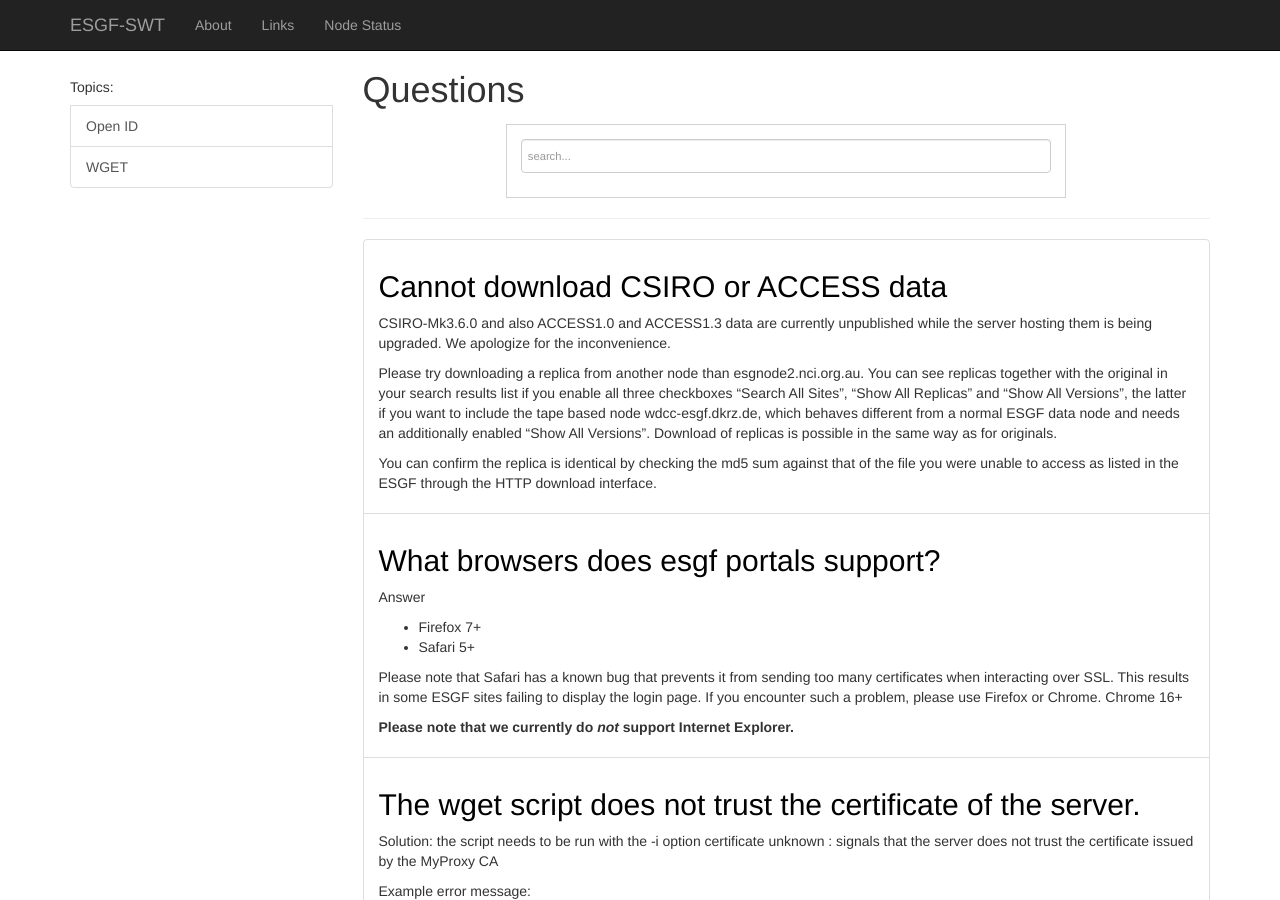
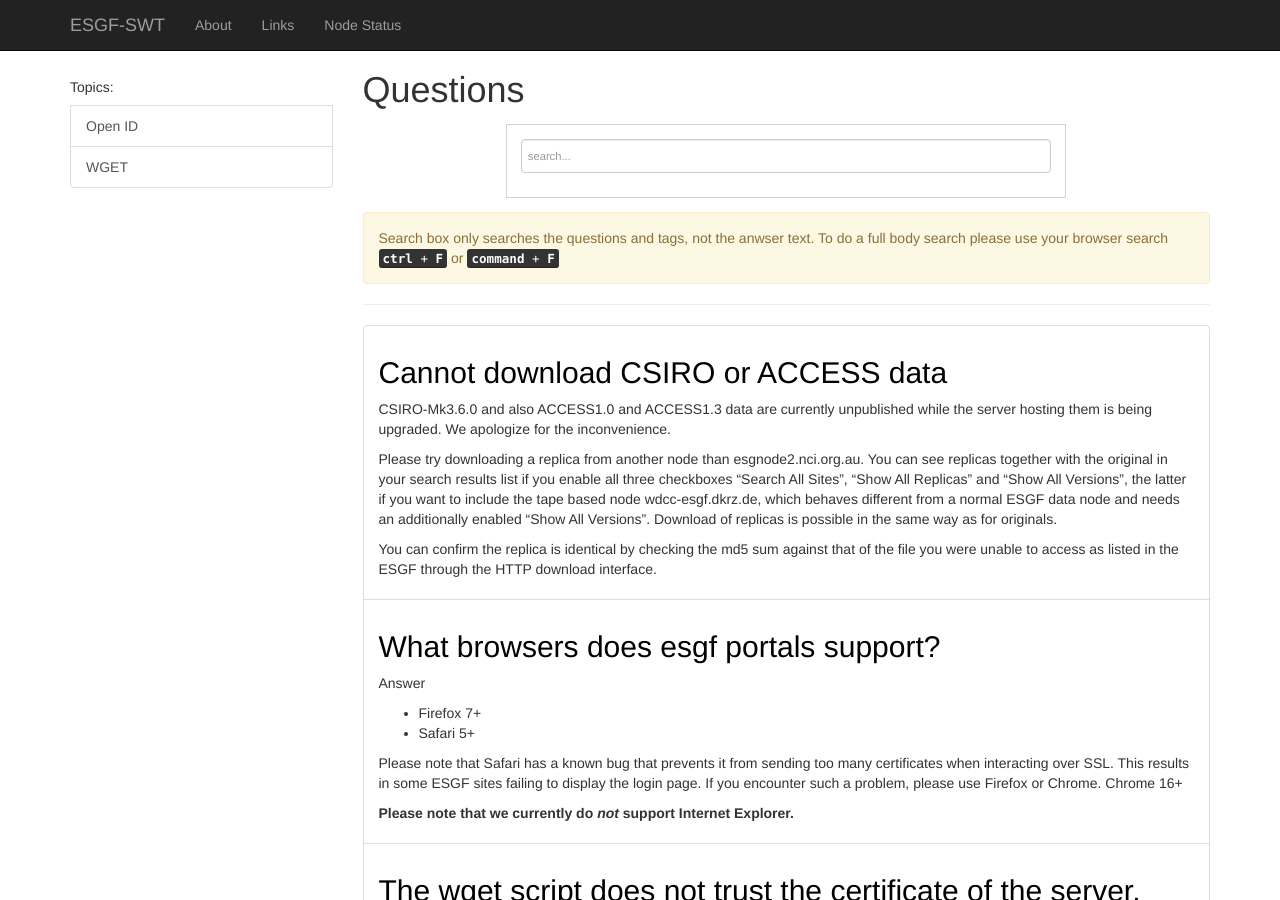
Before and after one commit to ESGF/esgf-swt, a Jekyll site: the page built from index.html, in a window 1280 px wide and 900 px high. Built offline with Jekyll 4.4.1, drawn with Linux system fonts in a browser that asks for light colours; nearby versions of some CDN libraries.

Commit message:
MBH: adding search info

```diff
--- a/index.html
+++ b/index.html
@@ -11,6 +11,8 @@ layout: default
     <input type="text" id="search-input" placeholder="search..." class="form-control">
     <ul id="results-container"></ul>
   </div>
+  <div class="alert alert-warning" role="alert">
+    Search box only searches the questions and tags, not the anwser text. To do a full body search please use your browser search <kbd><kbd>ctrl</kbd> + <kbd>F</kbd></kbd> or <kbd><kbd>command</kbd> + <kbd>F</kbd></kbd>  </div>
 
   <hr>
   <div class="list-groups">
```
